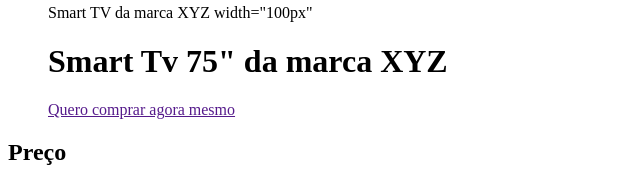
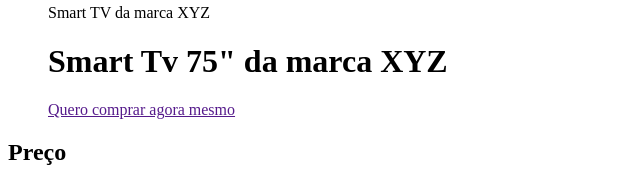
Before and after one commit to Gibasan1988/tv, a plain HTML site: page index.html in a window 1280 px wide. Shown: the part 447-621 px from the top of the page, 0-640 px from the left. Drawn offline with Linux system fonts and the light colour scheme.

Commit message:
Update index.html

```diff
--- a/index.html
+++ b/index.html
@@ -7,7 +7,7 @@
   </head>
   <figure>
     <img src="imagem-smart-tv.png" alt="Smart TV" width="400px" />
-    <figcaption>Smart TV da marca XYZ width="100px"</figcaption>
+    <figcaption>Smart TV da marca XYZ</figcaption>
     <h1>Smart Tv 75" da marca XYZ</h1>
     <a href="">Quero comprar agora mesmo</a>
   </figure>
```
